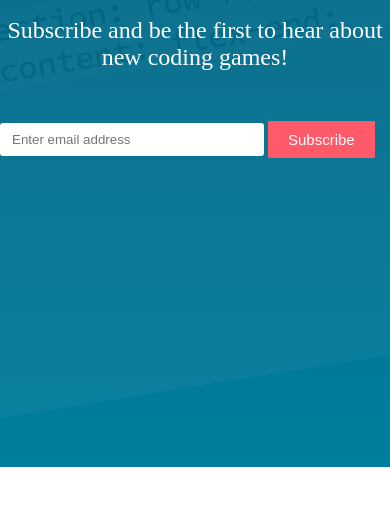
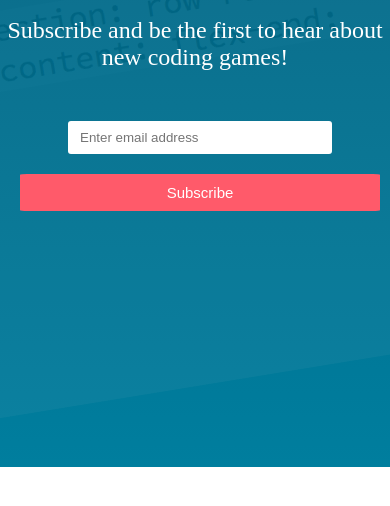
Before and after one commit to rodolfoghi/codepip-clone, a plain HTML site: page index.html in a window 390 px wide. Shown: the part 318-824 px from the top of the page. Drawn offline with Linux system fonts and the light colour scheme.

Commit message:
Turn subscribe div responsive

```diff
--- a/index.html
+++ b/index.html
@@ -20,8 +20,8 @@
         <h1 class="title-principal">Play games. Learn to code.</h1>
         <p class="description-principal">Subscribe and be the first to hear about new coding games!</p>
         <div class="subscribe">
-          <input type="email" placeholder="Enter email address">
-          <button class="btn" type="button">Subscribe</button>
+          <input class="subscribe-email" type="email" placeholder="Enter email address">
+          <button class="btn subscribe-button" type="button">Subscribe</button>
         </div>
       </div>
     </main>
--- a/style.css
+++ b/style.css
@@ -81,3 +81,18 @@ main .description-principal {
   border: none;
   border-radius: 3px;
 }
+
+@media (max-width: 576px) {
+  .subscribe-email {
+    display: block;
+    width: 90%;
+    margin-left: auto;
+    margin-right: auto;
+  }
+
+  .subscribe-button {
+    margin: 20px auto;
+    width: 90%;
+    display: block;
+  }
+}
```
